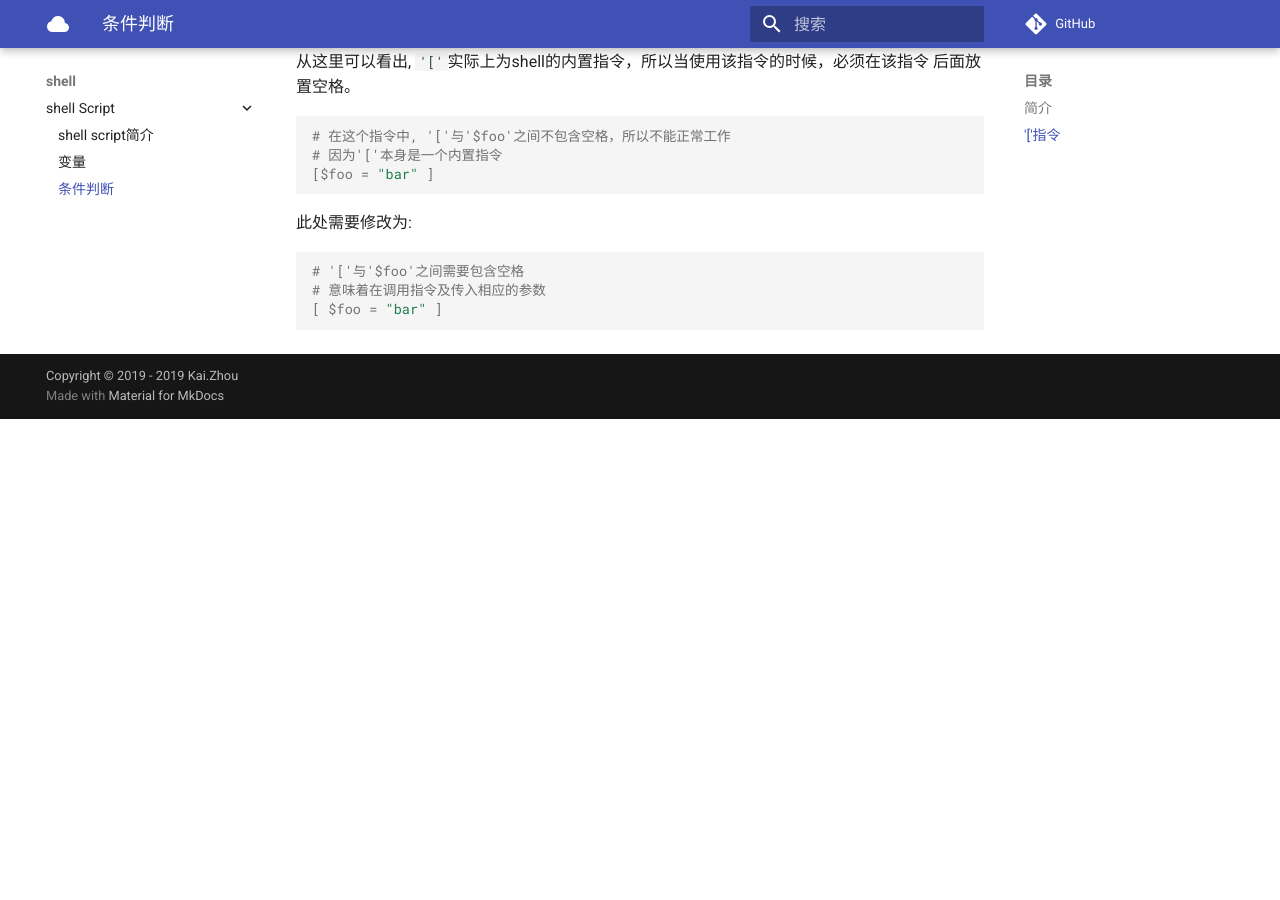
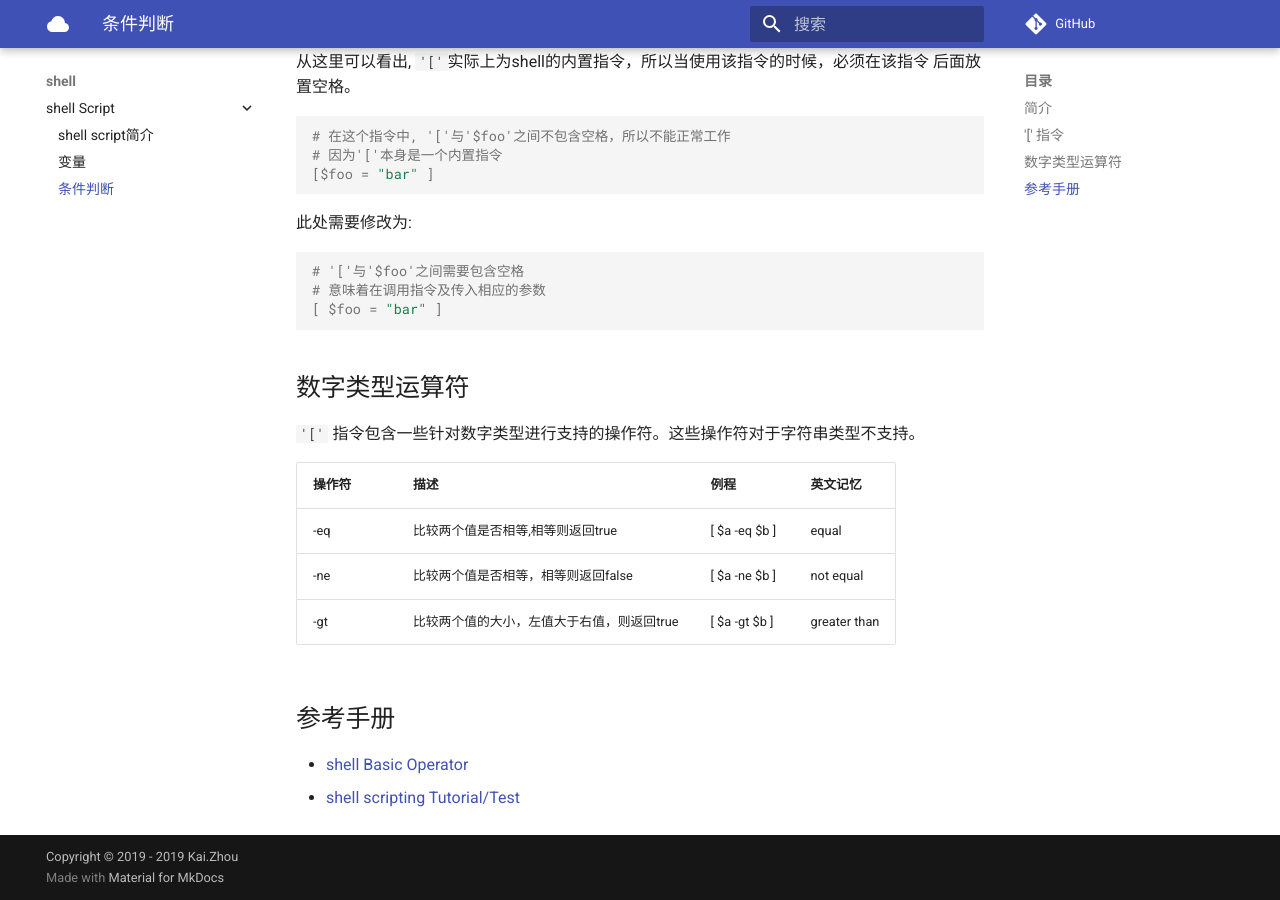
Before and after one commit to zhoukaidev/ks_blog, an MkDocs documentation site: the page built from docs/shell/shellScript/test.md, in a window 1280 px wide and 900 px high, scrolled down 689 px. Built offline with MkDocs 1.6.1 and Material for MkDocs 9.7.7, drawn with Linux system fonts in a browser that asks for light colours; comment, search, counter and statistics services are not loaded; before the commit the page ends 1108 px from its top, so only the background shows below that.

Commit message:
Update test.md

````diff
--- a/docs/shell/shellScript/test.md
+++ b/docs/shell/shellScript/test.md
@@ -6,7 +6,7 @@
 这里经常使用的就是`test`命令, 但是在shell脚本中, 我们很少可以看到`test`命令，因为`test`
 指令有另外一个别名`[`。
 
-## '['指令
+## '[' 指令
 
 在讲解`shell脚本`中条件判断之前，我们需要先了解有关`'['`指令的相关信息。
 
@@ -30,6 +30,7 @@ $ man [
 # 因为'['本身是一个内置指令
 [$foo = "bar" ]
 ```
+
 此处需要修改为:
 
 ```sh
@@ -37,3 +38,22 @@ $ man [
 # 意味着在调用指令及传入相应的参数
 [ $foo = "bar" ]
 ```
+
+## 数字类型运算符
+
+`'['` 指令包含一些针对数字类型进行支持的操作符。这些操作符对于字符串类型不支持。
+
+| 操作符      |  描述      |    例程   | 英文记忆   |
+|------------|-----------|-----------|-------------|
+| -eq        | 比较两个值是否相等,相等则返回true | [ $a -eq $b ] | equal |
+| -ne        | 比较两个值是否相等，相等则返回false | [ $a -ne $b ] | not equal |
+| -gt        | 比较两个值的大小，左值大于右值，则返回true | [ $a -gt $b ] | greater than |
+
+
+
+
+
+## 参考手册
+
+* [shell Basic Operator](https://www.tutorialspoint.com/unix/unix-basic-operators.htm)
+* [shell scripting Tutorial/Test](https://www.shellscript.sh/test.html)
````
